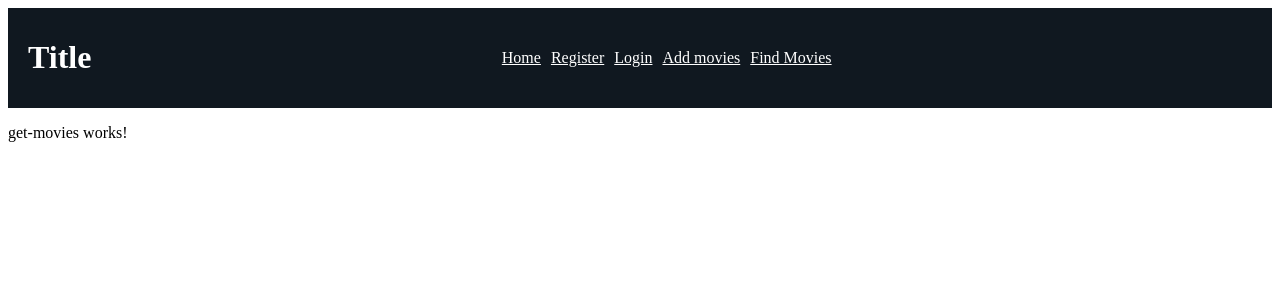
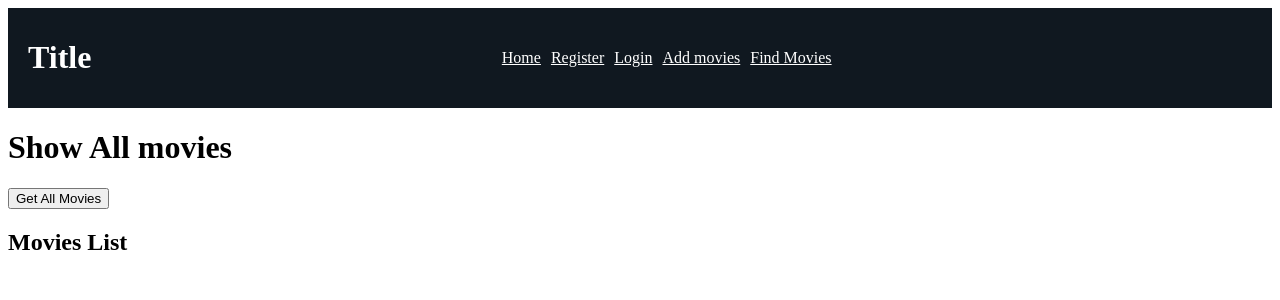
Before and after one commit to AlexandruJurju/Movie-NET, an Angular app in the folder Movie-Net-Frontend/: page /find-movies in a window 1280 px wide. Shown: the top 300 px of the page. Built offline with nearby package versions, Linux system fonts and the light colour scheme.

Commit message:
find all movies page

```diff
--- a/Movie-Net-Frontend/src/app/pages/get-movies/get-movies.component.css
+++ b/Movie-Net-Frontend/src/app/pages/get-movies/get-movies.component.css
@@ -0,0 +1,11 @@
+.movie-grid {
+  display: grid;
+  grid-template-columns: repeat(3, 1fr);
+  gap: 20px;
+}
+
+.movie-card {
+  display: flex;
+  flex-direction: column;
+  align-items: center;
+}
--- a/Movie-Net-Frontend/src/app/pages/get-movies/get-movies.component.html
+++ b/Movie-Net-Frontend/src/app/pages/get-movies/get-movies.component.html
@@ -1 +1,17 @@
-<p>get-movies works!</p>
+<div class="main">
+  <h1>Show All movies</h1>
+
+  <button (click)="getMovies()">Get All Movies</button>
+
+  <div *ngIf="movies">
+    <h2>Movies List</h2>
+    <div class="movie-grid">
+      <div *ngFor="let movie of movies" class="movie-card">
+        <img [src]="movie.posterUrl" alt="{{ movie.title }} Poster" width="200">
+        <h3>{{ movie.title }}</h3>
+        <p>{{ movie.releaseDate }}</p>
+      </div>
+    </div>
+  </div>
+
+</div>
--- a/Movie-Net-Frontend/src/app/pages/get-movies/get-movies.component.ts
+++ b/Movie-Net-Frontend/src/app/pages/get-movies/get-movies.component.ts
@@ -1,12 +1,27 @@
-import { Component } from '@angular/core';
+import {Component, inject} from '@angular/core';
+import {Movie} from "../../model/movie";
+import {MovieService} from "../../service/movie.service";
+import {NgForOf, NgIf} from "@angular/common";
 
 @Component({
   selector: 'app-get-movies',
   standalone: true,
-  imports: [],
+  imports: [
+    NgIf,
+    NgForOf
+  ],
   templateUrl: './get-movies.component.html',
   styleUrl: './get-movies.component.css'
 })
+
 export class GetMoviesComponent {
+  movies: Movie[] = [];
+  movieService: MovieService = inject(MovieService);
 
+  getMovies() {
+    this.movieService.getAllMovies()
+      .subscribe(movies => {
+        this.movies = movies;
+      })
+  }
 }
```
